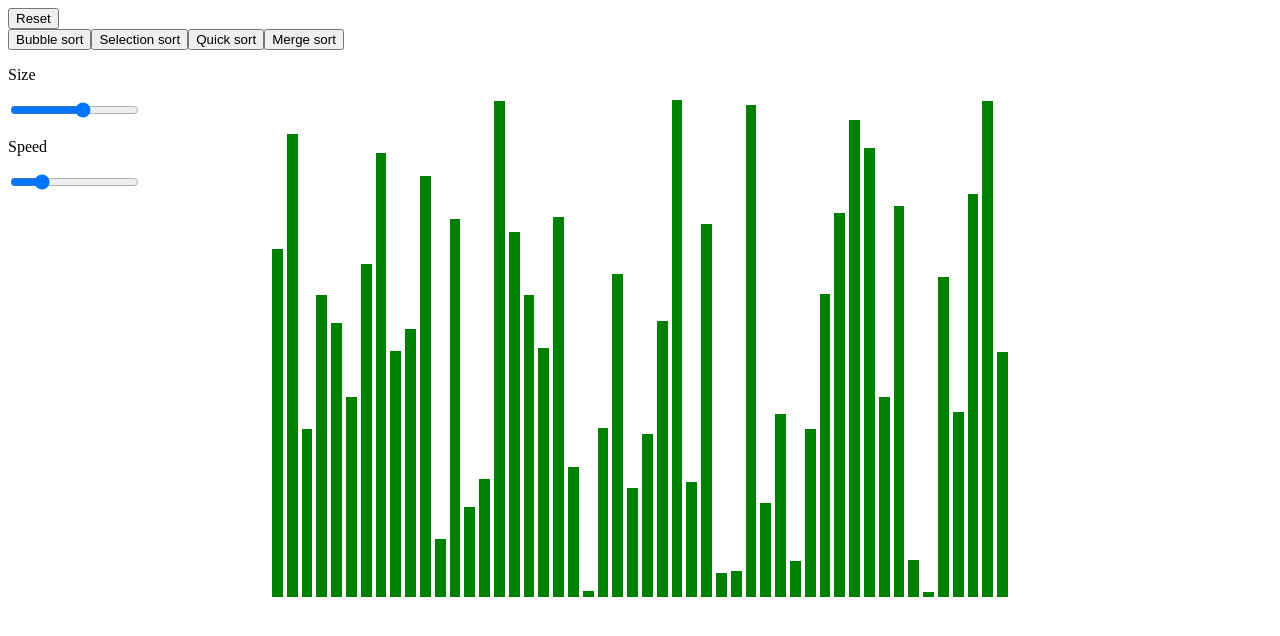
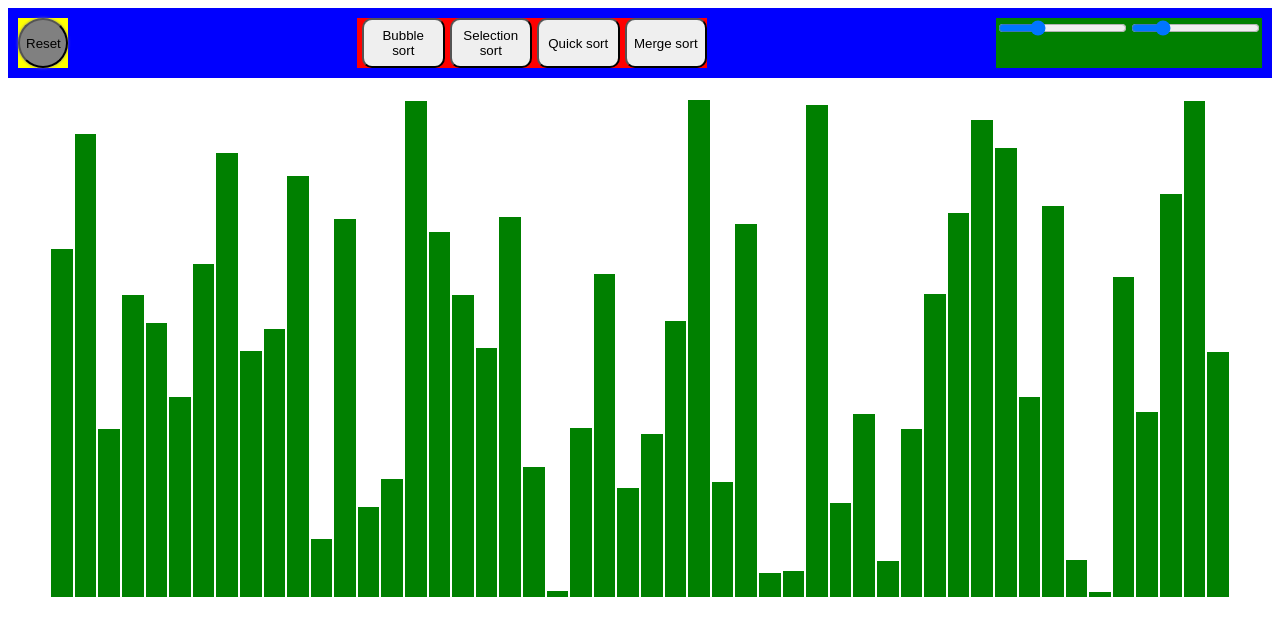
Before and after one commit to Iispar/sorting-visualizer, a React (Create React App) app: page / in a window 1280 px wide. Shown: the top 636 px of the page. Built offline with nearby package versions, Linux system fonts and the light colour scheme.

Commit message:
array now gets smaller when the window gets smaller, also made buttons and sliders better and also fixed for screen size

```diff
--- a/src/components/SortingVisualizer.css
+++ b/src/components/SortingVisualizer.css
@@ -3,13 +3,61 @@
     left: 50px;
     right: 50px;
     top: 100px;
-    display: table;
-    margin: 0 auto;
+    display: flex;
+    flex-wrap: nowrap;
+    justify-content: center;
+    transform: scaleY(-1);
 }
 
 .array-bar {
-    width: calc(1vw - 2px);
+    width: 5%;
     background-color: green;
     display: inline-block;
-    margin: 0 2px;
+    margin: 0 1px;
 }
+
+.header-container {
+    height: 50px;
+    background-color: blue;
+    display: flex;
+    padding: 10px;
+    overflow: auto;
+    justify-content: space-between;
+}
+
+.error-container {
+    width: 50px;
+    height: 50px;
+    background: yellow;
+}
+.button-container {
+    width: 350px;
+    height: 50px;
+    background: red;
+    display: flex;
+}
+
+.slide-container {
+    background: green;
+}
+
+.reset-button {
+    display: block;
+    height: 100%;
+    width: 100%;
+    border-radius: 50%;
+    overflow: hidden;
+    background: gray;
+    box-shadow: 0 0 3px gray;
+}
+
+.reset-button:hover {
+    background: red;
+}
+
+.array-button {
+    width: 200px;
+    height: 50px;
+    border-radius: 10px;
+    margin-left: 5px;
+}
--- a/src/components/SortingVisualizer.js
+++ b/src/components/SortingVisualizer.js
@@ -20,10 +20,10 @@ const SortingVisualizer = () => {
       delay = 250 - document.querySelector('#speedSlider').value
     })
 
-    const buttonContainer = document.querySelector('#buttonContainer')
+    const buttonContainer = document.querySelector('#button-container')
     buttonContainer.addEventListener('click', checkExecution, false)
 
-    const slidecontainer = document.querySelector('#slidecontainer')
+    const slidecontainer = document.querySelector('#slide-container')
     slidecontainer.addEventListener('click', checkExecution, false)
   }
 
@@ -141,21 +141,23 @@ const SortingVisualizer = () => {
 
   return (
     <>
-      <button onClick={resetArray} id="resetButton"> Reset </button>
-      <div id="buttonContainer">
-        <button onClick={sortBubbleSort} id="bubbleSortButton"> Bubble sort </button>
-        <button onClick={sortSelectionSort} id="selectionSortButton"> Selection sort </button>
-        <button onClick={sortQuickSort} id="quickSortButton"> Quick sort </button>
-        <button onClick={sortMergeSort} id="mergeSortButton"> Merge sort </button>
+    <section className="header-container">
+      <div className="error-container">
+        <button onClick={resetArray} id="resetButton" className="reset-button"> Reset </button>
       </div>
 
-      <div id="slidecontainer">
-        <p> Size </p>
-          <input type="range" min="10" max="80" defaultValue="50" className="slider" id="sizeSlider" step="5"></input>
-        <p> Speed </p>
+      <div className="button-container" id="button-container">
+        <button onClick={sortBubbleSort} id="bubbleSortButton" className="array-button"> Bubble sort </button>
+        <button onClick={sortSelectionSort} id="selectionSortButton" className="array-button"> Selection sort </button>
+        <button onClick={sortQuickSort} id="quickSortButton" className="array-button"> Quick sort </button>
+        <button onClick={sortMergeSort} id="mergeSortButton" className="array-button"> Merge sort </button>
+      </div>
+
+      <div className="slide-container" id="slide-container">
+          <input type="range" min="10" max="150" defaultValue="50" className="slider" id="sizeSlider" step="5"></input>
           <input type="range" min="10" max="200" defaultValue="50" className="slider" id="speedSlider" step="5"></input>
       </div>
-
+    </section>
     <div className = "array-container">
       {arrayList()}
     </div>
```
Lines whose indentation alone changed are shown as unchanged.
